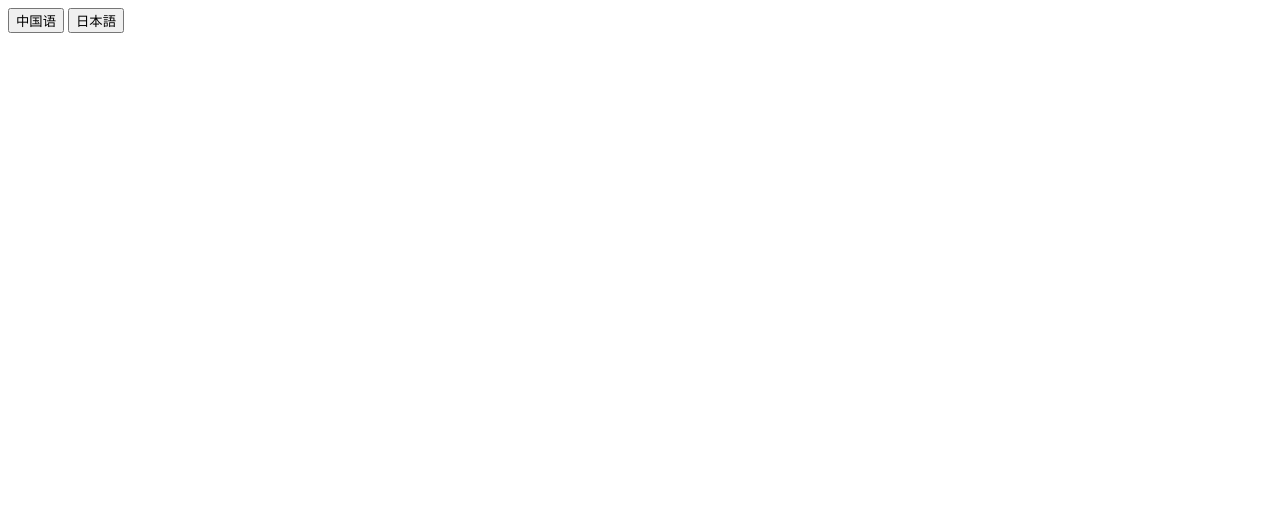
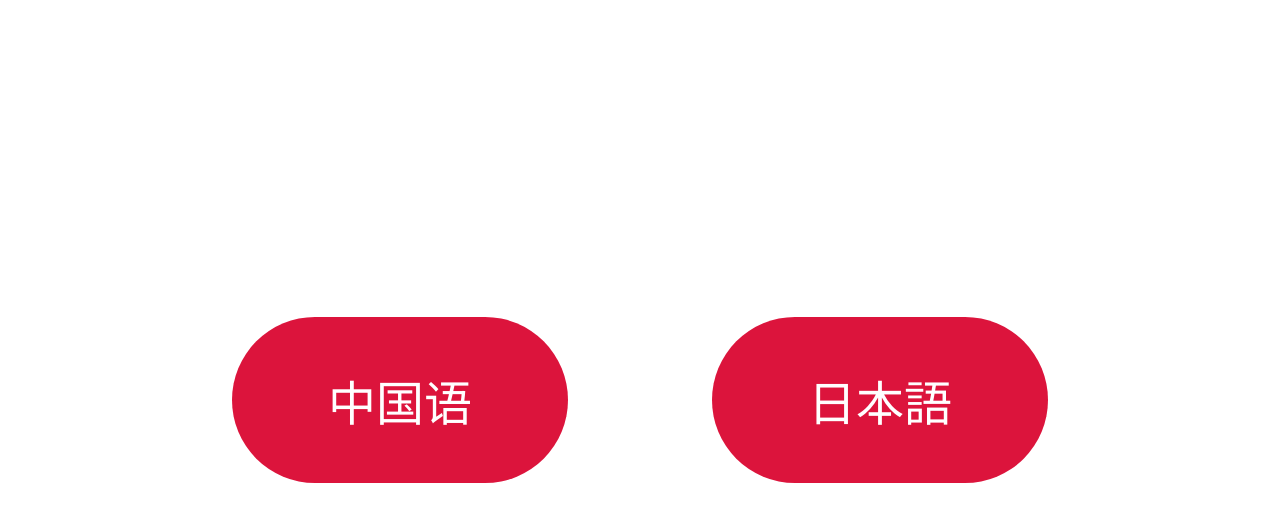
Before and after one commit to Alcarkse/Flashcardinator-7000, a PHP site: page / in a window 1280 px wide. Shown: the top 522 px of the page. Run offline with PHP 8.4, Linux system fonts and the light colour scheme; some web fonts are replaced.

Commit message:
Basic Index Style

```diff
--- a/chineseVoc/_css/main.css
+++ b/chineseVoc/_css/main.css
@@ -0,0 +1,43 @@
+@font-face {
+    font-family: 'Noto Sans Regular';
+    src: url(fonts/NotoSansCJKsc-Regular.otf);
+  }
+  @font-face {
+    font-family: 'Noto Sans Light';
+    src: url(fonts/NotoSansCJKsc-Light.otf);
+  }
+
+* {
+    box-sizing: border-box;
+}
+
+body {
+    margin: 0;
+}
+
+[lang="zh"], [lang="jp"] {
+    font-family: 'Noto Sans Regular';
+}
+
+#languageSelection {
+    position: absolute;
+    width: 100vw;
+    height: 100vh;
+    display: flex;
+    flex-flow: row wrap;
+    justify-content: center;
+    align-items: center;
+}
+
+.highlightButton:first-of-type {
+    margin-right: 3em;
+}
+
+.highlightButton {
+    border: none;
+    padding: 1em 2em;
+    font-size: 3em;
+    border-radius: 50rem;
+    background-color: crimson;
+    color: white;
+}
--- a/chineseVoc/index.php
+++ b/chineseVoc/index.php
@@ -4,10 +4,15 @@
     <meta charset="UTF-8">
     <meta name="viewport" content="width=device-width, initial-scale=1.0">
     <meta http-equiv="X-UA-Compatible" content="ie=edge">
+    <link rel="stylesheet" href="_css/main.css">
     <title>Document</title>
 </head>
+
 <body>
-    <button class="highlightButton" id="zh">中国语</button>
-    <button class="highlightButton" id="jp">日本語</button>
+    <div id="languageSelection">
+        <button class="highlightButton" id="zh" lang="zh">中国语</button>
+        <button class="highlightButton" id="jp" lang="jp">日本語</button>
+    </div>
 </body>
+
 </html>
```
